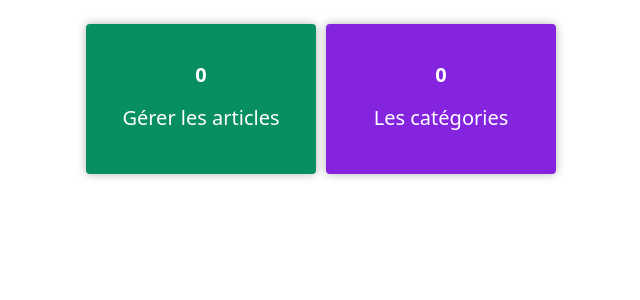
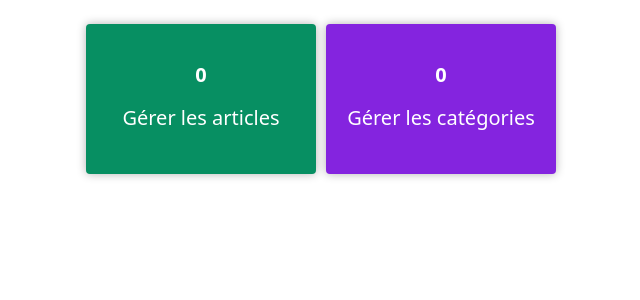
Before and after one commit to Tendry-Rkt56/php-mvc-crud, a PHP site: page / in a window 1280 px wide. Shown: the part 301-601 px from the top of the page, without its empty margins (319-959 px from the left). Run offline with PHP 8.4, Linux system fonts and the light colour scheme; data that the repository does not hold is empty; some libraries are stand-ins or nearby versions.

Commit message:
Modification

```diff
--- a/templates/dashboard/index.html.php
+++ b/templates/dashboard/index.html.php
@@ -15,7 +15,7 @@
           </a>
           <a href="/categories" class="item categories">
                <p><?=$categories?></p>
-               <h2>Les catégories</h2>
+               <h2>Gérer les catégories</h2>
           </a>
      </div>
 </body>
```
